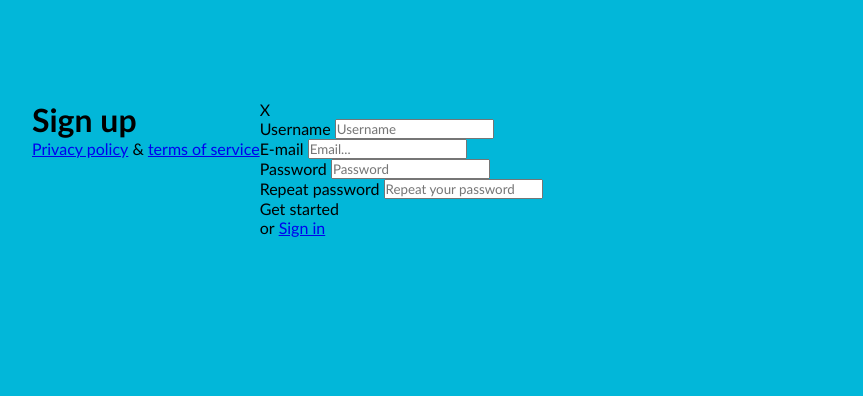
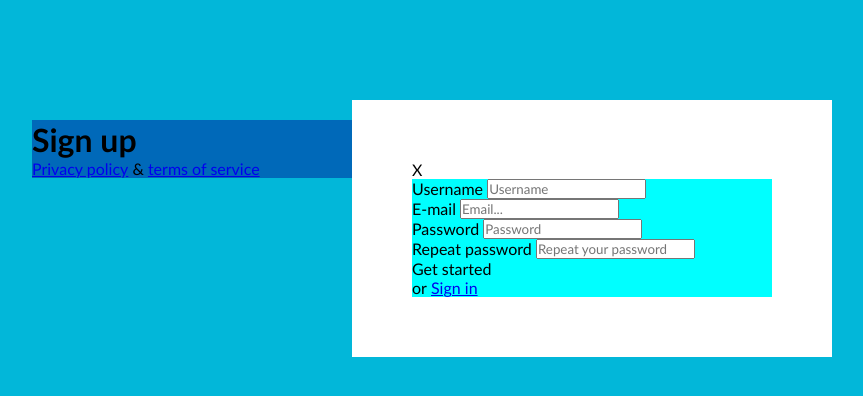
Before and after one commit to gvisis/6-sign-up, a plain HTML site: page index.html in a window 1280 px wide. Shown: the whole page, without its empty margins (208-1071 px from the left). Drawn offline with Linux system fonts and the light colour scheme.

Commit message:
Starting CSS styling

```diff
--- /dev/null
+++ b/css/main.css
@@ -0,0 +1,55 @@
+body {
+    background-color: #02b7d9;
+}
+    .container {
+        display: inline-block;
+        width: 800px;
+        margin-top: 100px;
+        margin-left: calc( (100% - 800px) / 2 );
+    }
+        .left-column {
+            background-color: #0069b9;
+            display: inline-block;
+            /* priverstinai floatina i kaire, nes inline blockas  turi 4px tarpa kurio keisti negalima
+                todel netelpa i containeri ir persimeta i kita eile */
+            float: left;
+            width: 40%;
+            margin-top: 20px;
+        }
+            .page-title {
+            }
+            .bottom-links {
+            }
+                .bottom-links > .link {
+                }
+                .bottom-links > .text {
+                }
+        .right-column {
+            background-color: white;
+            display: inline-block;
+            float: left;
+            width: 60%;
+            padding: 60px;
+        }
+            .class {
+            }
+            .form {
+                background-color: aqua;
+            }
+                .form-row {
+                }
+                    .label {
+
+                    }
+                    .input {
+
+                    }
+                    .btn {
+
+                    }
+                    .form-row > .text {
+
+                    }
+                    .form-row > .link {
+
+                    }
--- /dev/null
+++ b/css/reset.css
@@ -0,0 +1,8 @@
+body,
+body * {
+    margin: 0;
+    padding: 0;
+    vertical-align: top;
+    box-sizing: border-box;
+    font-family: 'Gill Sans', 'Gill Sans MT', Calibri, 'Trebuchet MS', sans-serif;
+}
--- a/index.html
+++ b/index.html
@@ -4,7 +4,13 @@
     <meta charset="UTF-8">
     <meta name="viewport" content="width=device-width, initial-scale=1.0">
     <title>Sign up</title>
-    <link rel="stylesheet" href="main.css">
+    <!-- Reset body -->
+    <link rel="stylesheet" href="./css/reset.css">
+    <!-- Forms -->
+    <link rel="stylesheet" href="./css/button.css">
+    <link rel="stylesheet" href="./css/form.css">
+    <!-- Main CSS -->
+    <link rel="stylesheet" href="./css/main.css">
 </head>
 <body>
     <main class="container">
```
Also changed, not shown: css/button.css (added), css/form.css (added).
